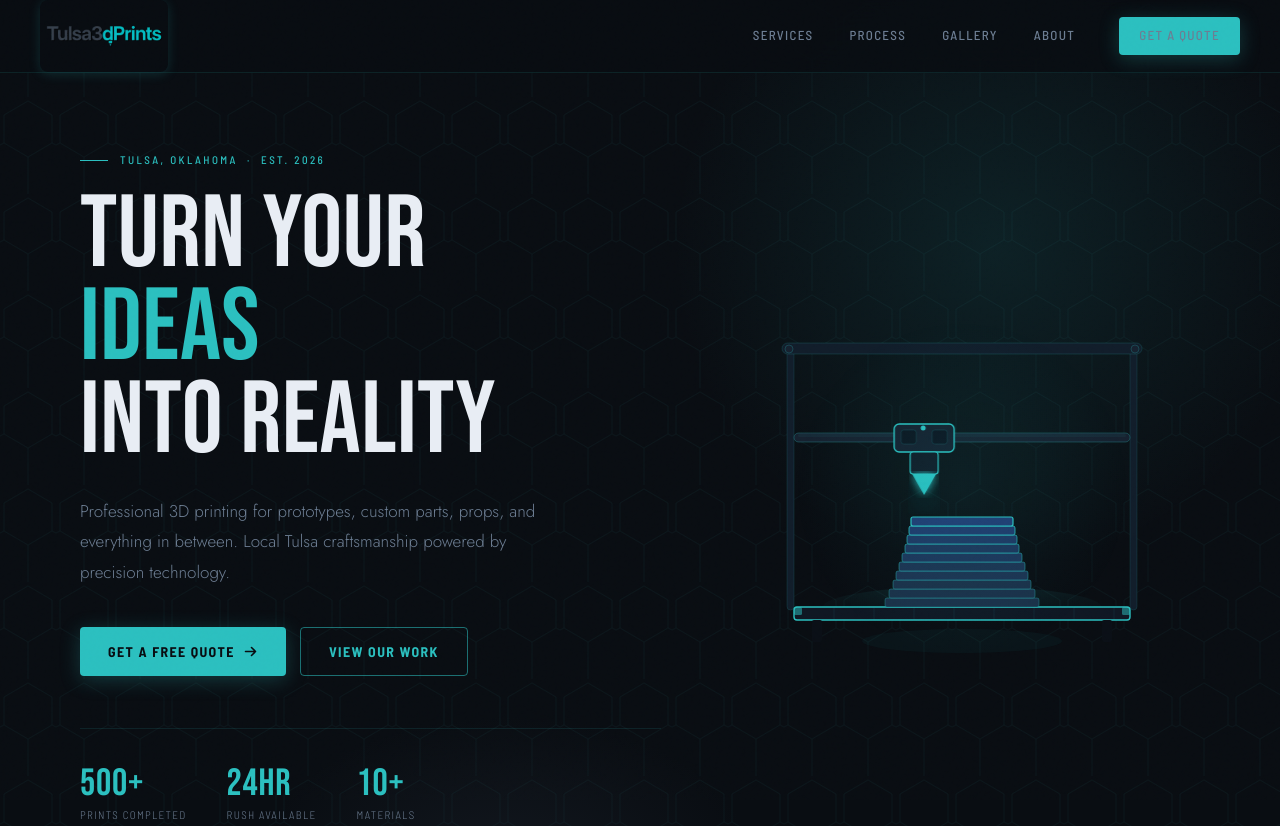
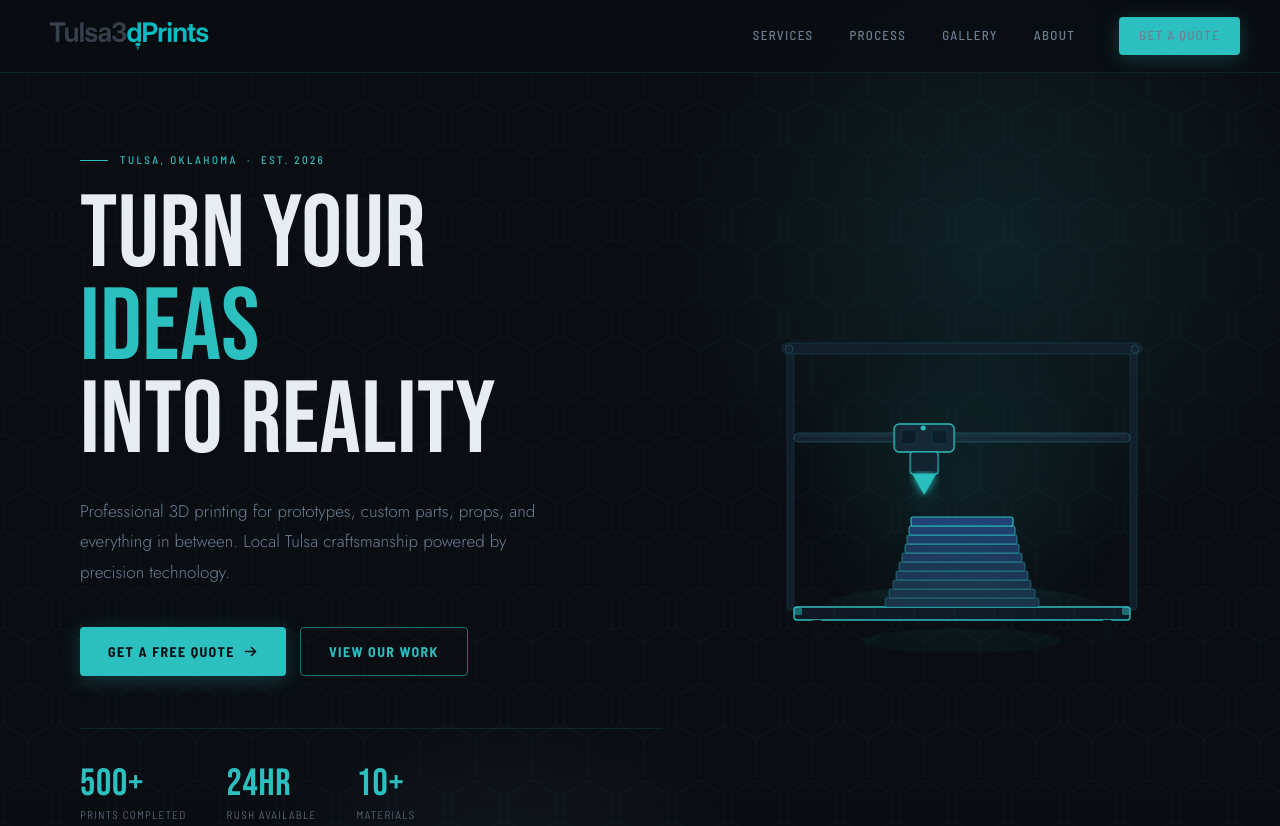
Before and after one commit to tagout1221/Tulsa3dPrints, a website: page index.html in a window 1280 px wide. Shown: the top 826 px of the page. Drawn offline with nearby package versions, Linux system fonts and the light colour scheme.

Commit message:
Increase logo to 100px, remove teal glow
Co-Authored-By: Claude Sonnet 4.6 <noreply@anthropic.com>

```diff
--- a/index.html
+++ b/index.html
@@ -81,14 +81,13 @@
       flex-shrink: 0;
     }
     .logo-img {
-      height: 72px;
+      height: 100px;
       width: auto;
       border-radius: 8px;
       display: block;
-      box-shadow: 0 2px 12px rgba(43,191,191,0.18);
     }
     .logo-img-footer {
-      height: 80px;
+      height: 110px;
       margin-bottom: 18px;
     }
     /* Legacy (unused, kept for safety) */
```
